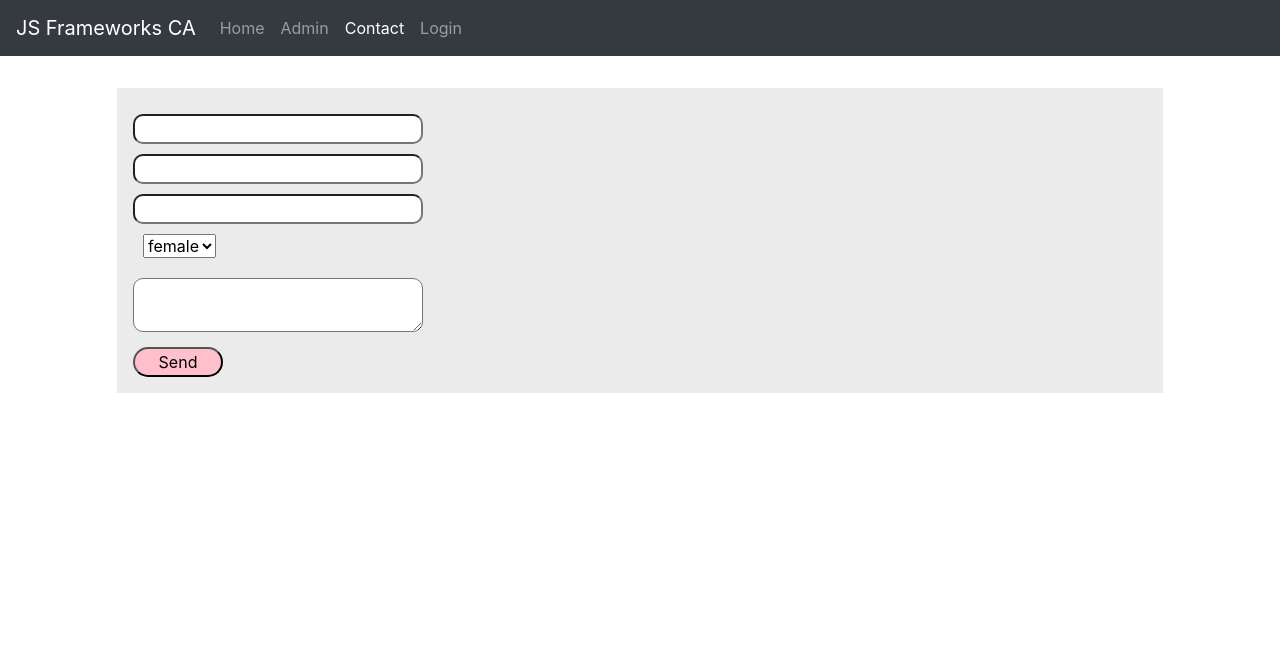
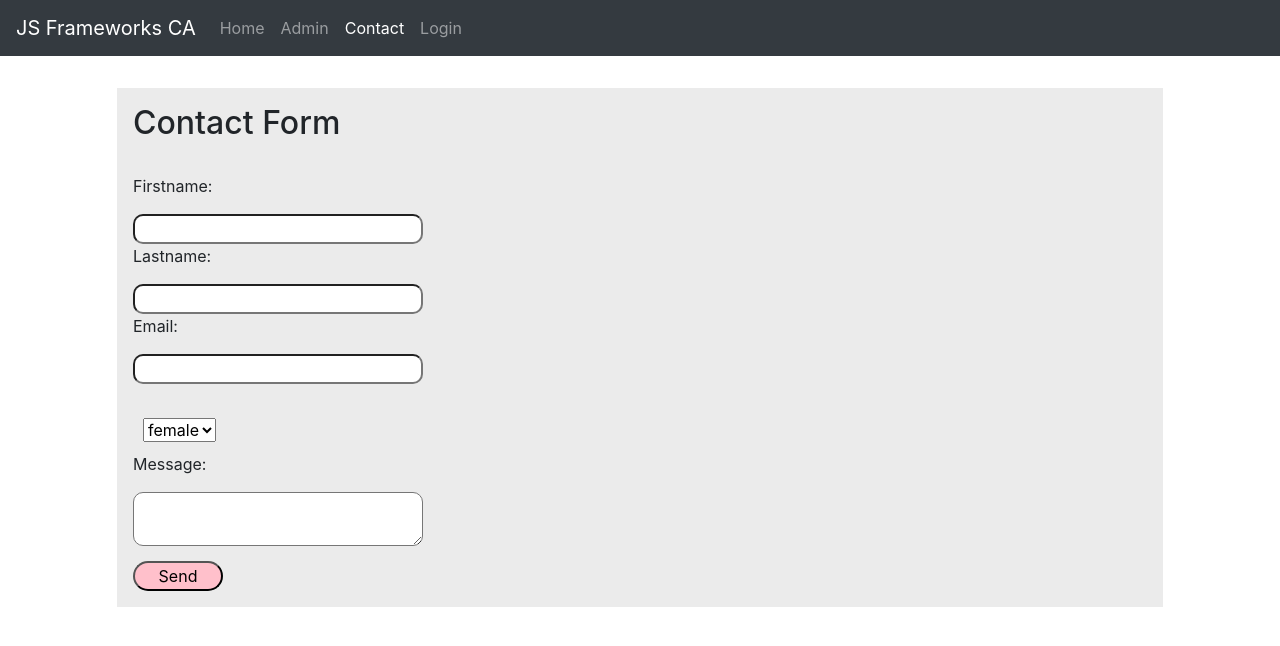
Before and after one commit to lonsoien/js-frameworks, a React (Create React App) app in the folder js-frameworks/: page /contact in a window 1280 px wide. Shown: the top 646 px of the page. Built offline with nearby package versions, Linux system fonts and the light colour scheme.

Commit message:
form finished

```diff
--- a/js-frameworks/src/components/contact/Contact.js
+++ b/js-frameworks/src/components/contact/Contact.js
@@ -5,8 +5,8 @@ import { useForm } from "react-hook-form";
 
 
 const schema = yup.object().shape({
-    firstname: yup.string().required("Please enter your first name"),
-    lastname: yup.string().required("Please enter your last name"),
+    firstname: yup.string().required("Please enter your first name").min(2,"enter valid firstname"),
+    lastname: yup.string().required("Please enter your last name").min(2,"enter valid lastname"),
     email: yup.string().required("Please enter an email address").email("Please enter a valid email address"),
     message: yup.string().required("Please enter your message").min(10, "The message must be at least 10 characters"),
 });
@@ -24,21 +24,24 @@ function Form() {
 
     return (
         <form onSubmit={handleSubmit(onSubmit)}>
+          <h2>Contact Form</h2>
+          <br></br>
+          <p>Firstname:</p>
             <input {...register("firstname")} />
-            {errors.name && <span>{errors.name.message}</span>}
-
+            {errors.firstname && <span>{errors.firstname.message}</span>}
+            <p>Lastname:</p>
             <input {...register("lastname")} />
-            {errors.name && <span>{errors.name.message}</span>}
-
+            {errors.lastname && <span>{errors.lastname.message}</span>}
+            <p>Email:</p>
             <input {...register("email")} />
             {errors.email && <span>{errors.email.message}</span>}
-
+            <br></br>
             <select {...register("gender")}>
               <option value="female">female</option>
               <option value="male">male</option>
               <option value="other">other</option>
             </select>
-
+            <p>Message:</p>
             <textarea {...register("message")} />
             {errors.message && <span>{errors.message.message}</span>}
 
```
